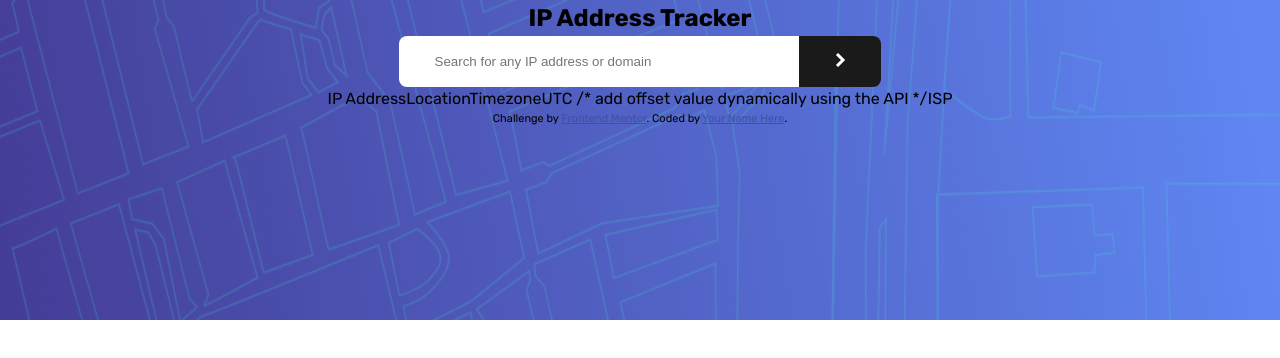
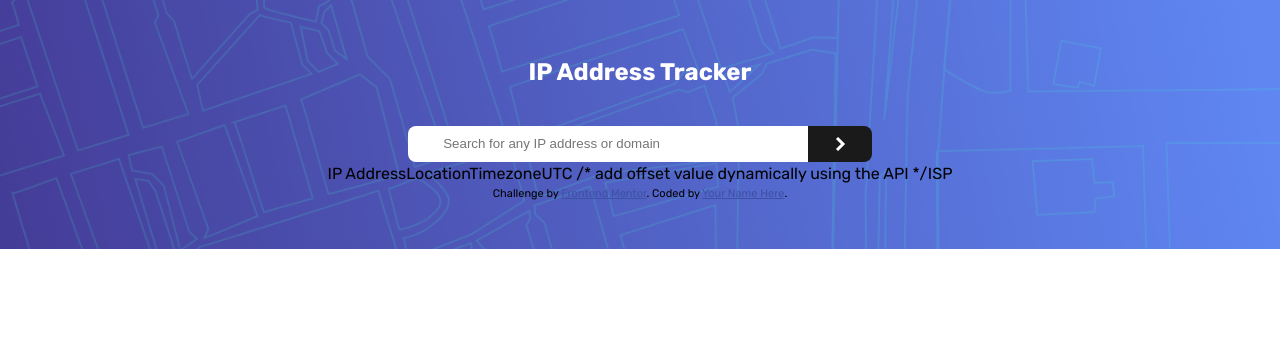
Before and after one commit to JohnnatanV/ip-address-tracker, a React (Vite) app: page / in a window 1280 px wide. Shown: the top 358 px of the page. Built offline with nearby package versions, Linux system fonts and the light colour scheme.

Commit message:
Separating components for better distribution and order

```diff
--- a/src/App.jsx
+++ b/src/App.jsx
@@ -1,5 +1,6 @@
-import arrow from "./assets/icon-arrow.svg";
-import background from "./assets/pattern-bg-desktop.png";
+import Title from "./Title";
+import Form from "./Form";
+import Pattern from "./Pattern";
 
 // https://geo.ipify.org/api/v2/country,city?apiKey=at_ddQCO1r3qBbABmNPBUzktIooTKUvh&ipAddress=8.8.8.8
 function App() {
@@ -7,22 +8,9 @@ function App() {
     <>
       <main>
         <section>
-          <div className="bg-container">
-            <img src={background} alt="background-image" className="bg-img" />
-          </div>
-          <h1 className="main-title">IP Address Tracker</h1>
-          <form action={""}>
-            <input
-              placeholder="Search for any IP address or domain"
-              type="text"
-              id="ipaddress"
-              name="ipaddress"
-              required
-            />
-            <button type="submit">
-              <img src={arrow} alt="arrow-icon" />
-            </button>
-          </form>
+          <Pattern />
+          <Title />
+          <Form />
         </section>
         <section>
           <span>IP Address</span>
--- /dev/null
+++ b/src/Form.jsx
@@ -0,0 +1,20 @@
+import arrow from "./assets/icon-arrow.svg";
+
+function Form() {
+  return (
+    <form action={""}>
+      <input
+        placeholder="Search for any IP address or domain"
+        type="text"
+        id="ipaddress"
+        name="ipaddress"
+        required
+      />
+      <button type="submit">
+        <img src={arrow} alt="arrow-icon" />
+      </button>
+    </form>
+  );
+}
+
+export default Form;
--- /dev/null
+++ b/src/Pattern.jsx
@@ -0,0 +1,11 @@
+import background from "./assets/pattern-bg-desktop.png";
+
+const Pattern = () => {
+  return (
+    <div className="bg-container">
+      <img src={background} alt="background-image" className="bg-img" />
+    </div>
+  );
+};
+
+export default Pattern;
--- /dev/null
+++ b/src/Title.jsx
@@ -0,0 +1,5 @@
+const Title = () => {
+  return <h1 className="main-title">IP Address Tracker</h1>;
+};
+
+export default Title;
--- a/src/index.css
+++ b/src/index.css
@@ -43,24 +43,31 @@ main {
   place-items: center;
 }
 
+.main-title {
+  color: #ffffff;
+  margin-top: 3.4rem;
+}
+
 form {
   display: flex;
-  input,
-  button {
-    padding: 1rem 2.2rem;
-  }
+  margin-top: 2.2rem;
 
   input {
+    padding: 1rem 2.2rem;
     border-radius: 8px 0 0 8px;
     border: none;
-    /*    padding: 0.6em 1.2em; */
     width: 25rem;
+    height: 2.3rem;
   }
 
   button {
+    display: flex;
+    align-items: center;
+    justify-content: center;
+    width: 4rem;
+    height: 2.3rem;
     border-radius: 0 8px 8px 0;
     border: none;
-    /*   padding: 0.6em 1.2em; */
     font-size: 1em;
     font-weight: 500;
     font-family: inherit;
@@ -85,7 +92,7 @@ form {
 
 .bg-img {
   width: 100%;
-  height: 20rem;
+  max-height: 20rem;
 }
 
 .attribution {
```
